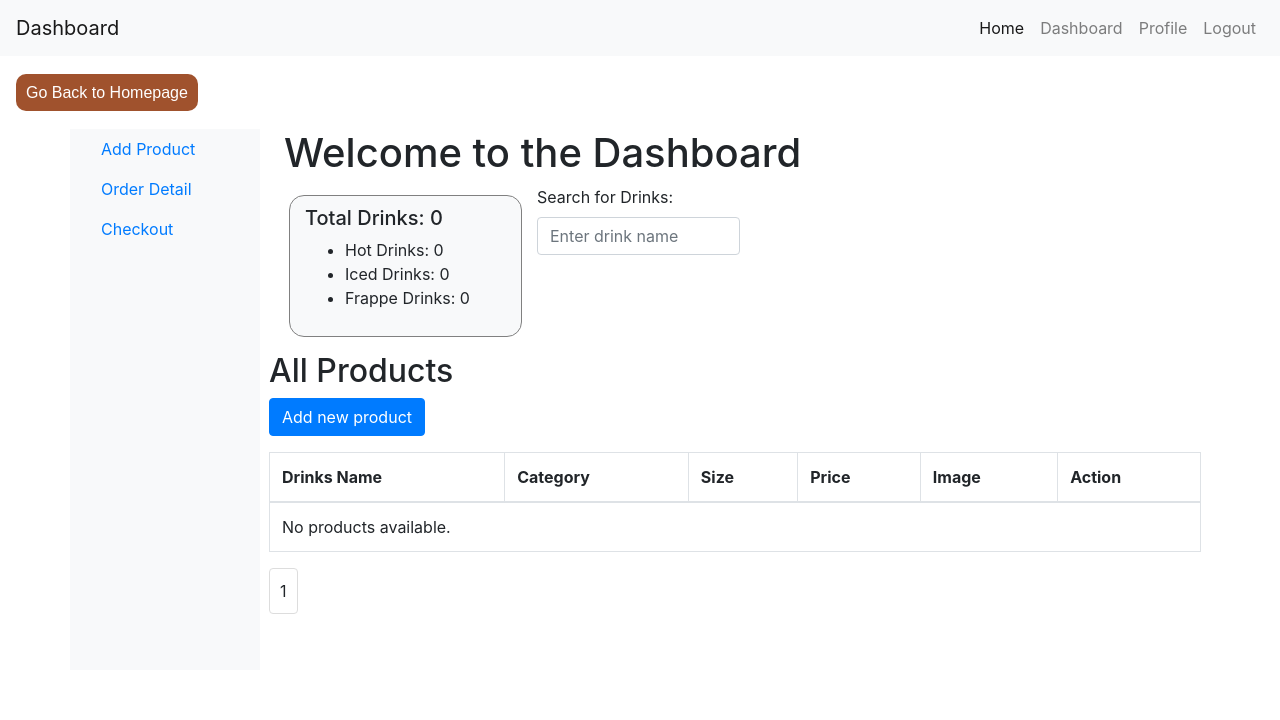
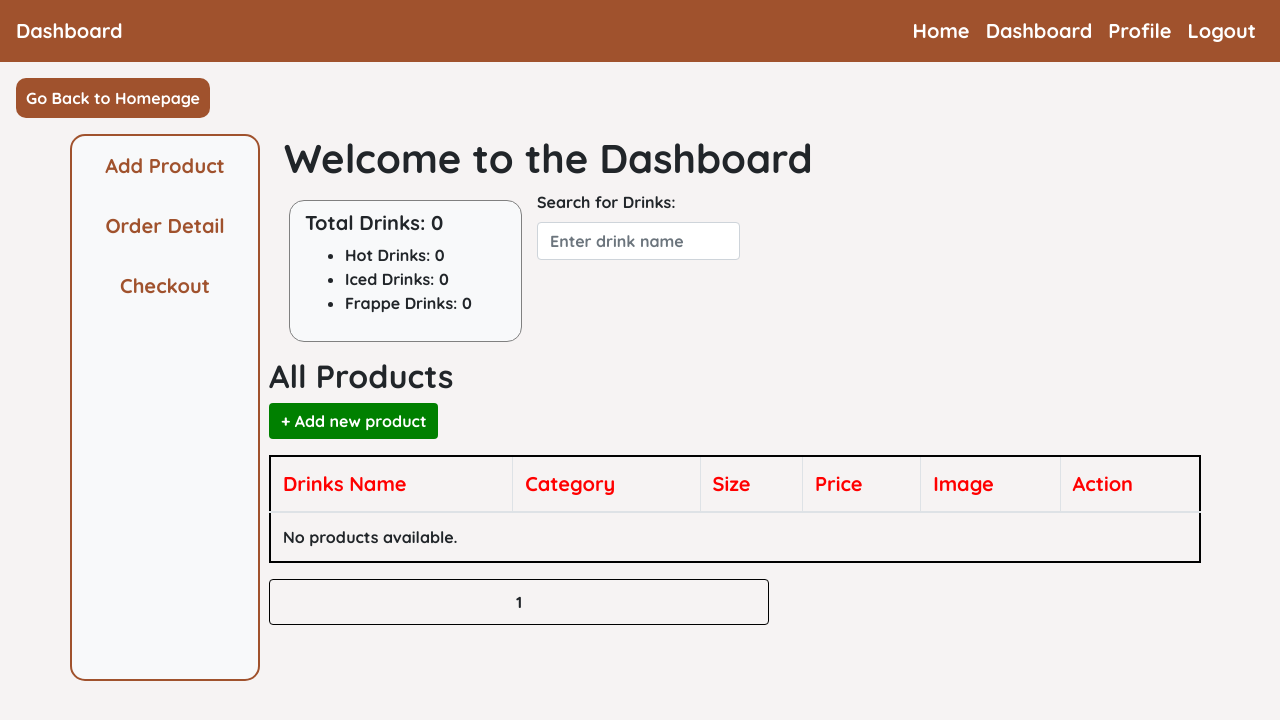
Before and after one commit to monykappa/CafeShop, a Django app: page /dashboard/ in a window 1280 px wide. Shown: the top 720 px of the page. Run offline with Django 4.2, Linux system fonts and the light colour scheme; the visitor is signed in with stand-in values (Sample User, id 1); data that the repository does not hold is empty; parts of the project's set-up code (start-up, migrations or seed data) failed here and were passed over; some libraries are stand-ins or nearby versions.

Commit message:
dashboard

```diff
--- a/CafeShop/templates/dashboard/admin/dashboard.html
+++ b/CafeShop/templates/dashboard/admin/dashboard.html
@@ -5,7 +5,8 @@
     <meta charset="UTF-8">
     <meta name="viewport" content="width=device-width, initial-scale=1.0">
     <title>Dashboard</title>
-    <!-- Add Bootstrap CSS Link -->
+    <link href="https://fonts.googleapis.com/css2?family=Quicksand:wght@700&display=swap" rel="stylesheet" />
+    <link href="https://fonts.googleapis.com/css2?family=Poppins:wght@500&display=swap" rel="stylesheet" />
     <link rel="stylesheet" href="https://maxcdn.bootstrapcdn.com/bootstrap/4.5.2/css/bootstrap.min.css">
 </head>
 <style>
@@ -15,7 +16,10 @@
         --first-color: #fffdd0;
         --second-color: #a0522d;
     }
-
+    body{
+        font-family: var(--primary-font);
+        background-color: rgba(245, 242, 242, 0.863);
+    }
     a.go-back-btn {
         margin: 10vh 0 0 2vh;
         font-family: var(--primary-font);
@@ -40,13 +44,42 @@
         margin-bottom: 3vh;
     }
 
+    .navbar-light .navbar-nav .active>.nav-link {
+        color: white;
+        transition: 0.5s ease;
+    }
+    .navbar-light .navbar-nav .active>.nav-link:hover {
+        color:black;
+        background-color: transparent;
+    }
+
+    .navbar-light .navbar-nav .nav-link {
+        color: white;
+        font-family: var(--primary-font);
+        transition: 0.5s ease;
+        font-size: 20px;
+    }
+
+    .navbar-light .navbar-brand {
+        font-family: var(--primary-font);
+        color: white;
+        transition: 0.5s ease;
+
+    }
+
+    .navbar {
+        background-color: var(--second-color);
+        color: white;
+    }
+
     main {
         margin-bottom: 10vh;
     }
 
     .pagination {
-        border: 1px solid #ddd;
+        border: 1px solid black;
         padding: 10px;
+        width: 500px;
     }
 
     .pagination a {
@@ -92,18 +125,49 @@
     aside {
         border: 1px solid grey;
         border-radius: 15px;
-        padding:10px;
+        padding: 10px;
         width: 50%;
-        margin:10px 0 15px 20px;
+        margin: 10px 0 15px 20px;
     }
-    a.btn-add-new{
+
+    a.btn-add-new {
+        background-color: green;
+        border: none;
         margin-bottom: 2vh;
+    }
+    a.btn-add-new:hover{
+        background-color: rgb(64, 146, 64);
+
+    }
+    nav.sidebar{
+        border: 2px solid var(--second-color);
+        border-radius: 15px;
+    }
+    a.aside-link{
+        text-align: center;
+        color:var(--second-color);
+        font-size: 20px;
+        padding: 5px;
+        margin:10px 0;
+        border-radius: 15px;
+        transition: 0.5s ease-in;
+    }
+    a.aside-link:hover{
+        background-color: var(--second-color);
+        color:white;
+    }
+    tr{
+        border: 2px solid black;
+    }
+    thead tr{
+        font-size: 20px;
+        color:red;
     }
 </style>
 
 <body>
     <!-- Navbar -->
-    <nav class="navbar navbar-expand-lg navbar-light bg-light">
+    <nav class="navbar navbar-expand-lg navbar-light">
         <a class="navbar-brand" href="{% url 'dashboard:dashboard'%}">Dashboard</a>
         <button class="navbar-toggler" type="button" data-toggle="collapse" data-target="#navbarNav"
             aria-controls="navbarNav" aria-expanded="false" aria-label="Toggle navigation">
@@ -112,16 +176,17 @@
         <div class="collapse navbar-collapse" id="navbarNav">
             <ul class="navbar-nav ml-auto">
                 <li class="nav-item active">
-                    <a class="nav-link" href="{% url 'home:home'%}">Home <span class="sr-only">(current)</span></a>
+                    <a class="nav-link nav-color" href="{% url 'home:home'%}">Home <span
+                            class="sr-only">(current)</span></a>
                 </li>
                 <li class="nav-item">
-                    <a class="nav-link" href="{% url 'dashboard:dashboard' %}">Dashboard</a>
+                    <a class="nav-link nav-color" href="{% url 'dashboard:dashboard' %}">Dashboard</a>
                 </li>
                 <li class="nav-item">
-                    <a class="nav-link" href="#">Profile</a>
+                    <a class="nav-link nav-color" href="#">Profile</a>
                 </li>
                 <li class="nav-item">
-                    <a class="nav-link" href="{% url 'userprofile:logout' %}">Logout</a>
+                    <a class="nav-link nav-color" href="{% url 'userprofile:logout' %}">Logout</a>
                 </li>
             </ul>
         </div>
@@ -135,17 +200,17 @@
                 <div class="position-sticky">
                     <ul class="nav flex-column">
                         <li class="nav-item">
-                            <a class="nav-link active" href="{% url 'dashboard:add-new-product' %}">
+                            <a class="nav-link active aside-link" href="{% url 'dashboard:add-new-product' %}">
                                 Add Product
                             </a>
                         </li>
                         <li class="nav-item">
-                            <a class="nav-link" href="{% url  'dashboard:order_detail' %}">
+                            <a class="nav-link aside-link" href="{% url  'dashboard:order_detail' %}">
                                 Order Detail
                             </a>
                         </li>
-                        <li class="nav-item">
-                            <a class="nav-link" href="{% url 'dashboard:checkout_data'%}">
+                        <li class="nav-item aside-link">
+                            <a class="nav-link aside-link" href="{% url 'dashboard:checkout_data'%}">
                                 Checkout
                             </a>
                         </li>
@@ -157,7 +222,7 @@
             <!-- Main Content Area -->
             <main role="main" class="col-md-9 ml-sm-auto col-lg-10 px-md-4">
                 <!-- Display all products -->
-                <h1>Welcome to the Dashboard</h1>
+                <h1 style="font-family: var(--primary-font);">Welcome to the Dashboard</h1>
 
                 <div class="row">
                     <!-- Display total drink counts -->
@@ -173,7 +238,8 @@
                     <div class="col-md-4 col-lg-3">
                         <div class="form-group">
                             <label for="drinkSearch">Search for Drinks:</label>
-                            <input type="text" class="form-control" id="drinkSearch" name="drinkSearch" placeholder="Enter drink name">
+                            <input type="text" class="form-control" id="drinkSearch" name="drinkSearch"
+                                placeholder="Enter drink name">
                         </div>
                     </div>
 
@@ -181,9 +247,9 @@
 
 
                     <div class="table-responsive">
-                        <table class="table table-bordered" id="product-table">
+                        <table class="table table-bordered custom-table" id="product-table">
                             <h2>All Products</h2>
-                            <a href="{% url 'dashboard:add-new-product' %}" class="btn btn-primary btn-add-new">Add new product</a>
+                            <a href="{% url 'dashboard:add-new-product' %}" class="btn btn-primary btn-add-new">+ Add new product</a>
 
                             <thead>
                                 <tr>
@@ -219,8 +285,7 @@
                                         </div>
                                         <!-- Delete button with confirmation -->
                                         <div>
-                                                        <button class="btn btn-danger btn-sm btn-delete"
-                                                            >Delete</button>
+                                            <button class="btn btn-danger btn-sm btn-delete">Delete</button>
                                         </div>
                                     </td>
                                     {% else %}
@@ -292,10 +357,10 @@
         }
     </script>
     <script>
-        $(document).ready(function() {
-            $("#drinkSearch").on("keyup", function() {
+        $(document).ready(function () {
+            $("#drinkSearch").on("keyup", function () {
                 var searchText = $(this).val().toLowerCase();
-                $("#product-table tbody tr").each(function() {
+                $("#product-table tbody tr").each(function () {
                     var productName = $(this).data("name").toLowerCase();
                     if (productName.indexOf(searchText) === -1) {
                         $(this).hide();
```
Also changed, not shown: CafeShop/templates/dashboard/admin/addproduct.html (+72 -28 lines), CafeShop/templates/dashboard/admin/checkout_data.html (+62 -11 lines), CafeShop/templates/dashboard/admin/order_detail.html (+67 -9 lines). Lines whose indentation alone changed are shown as unchanged.
